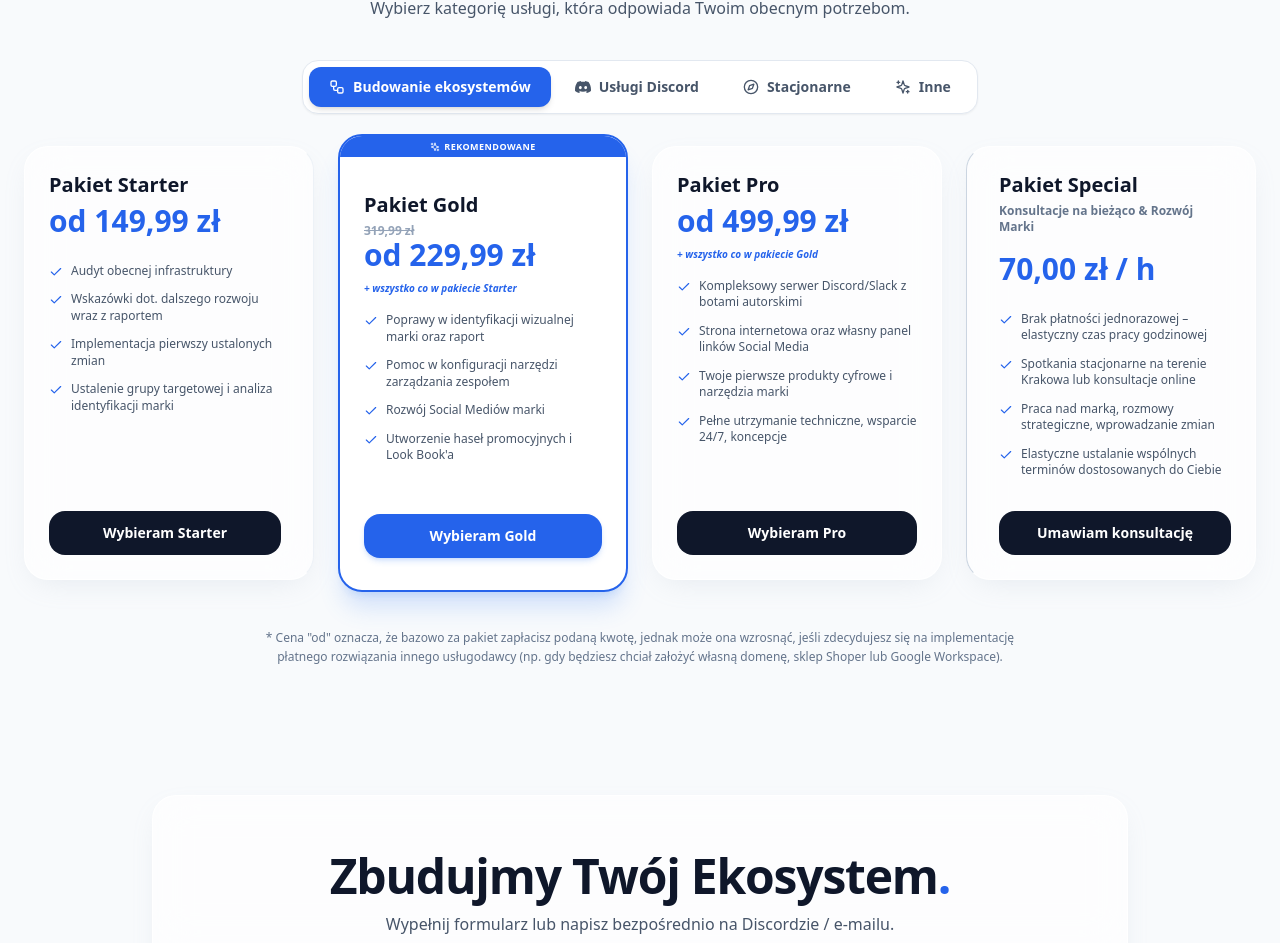
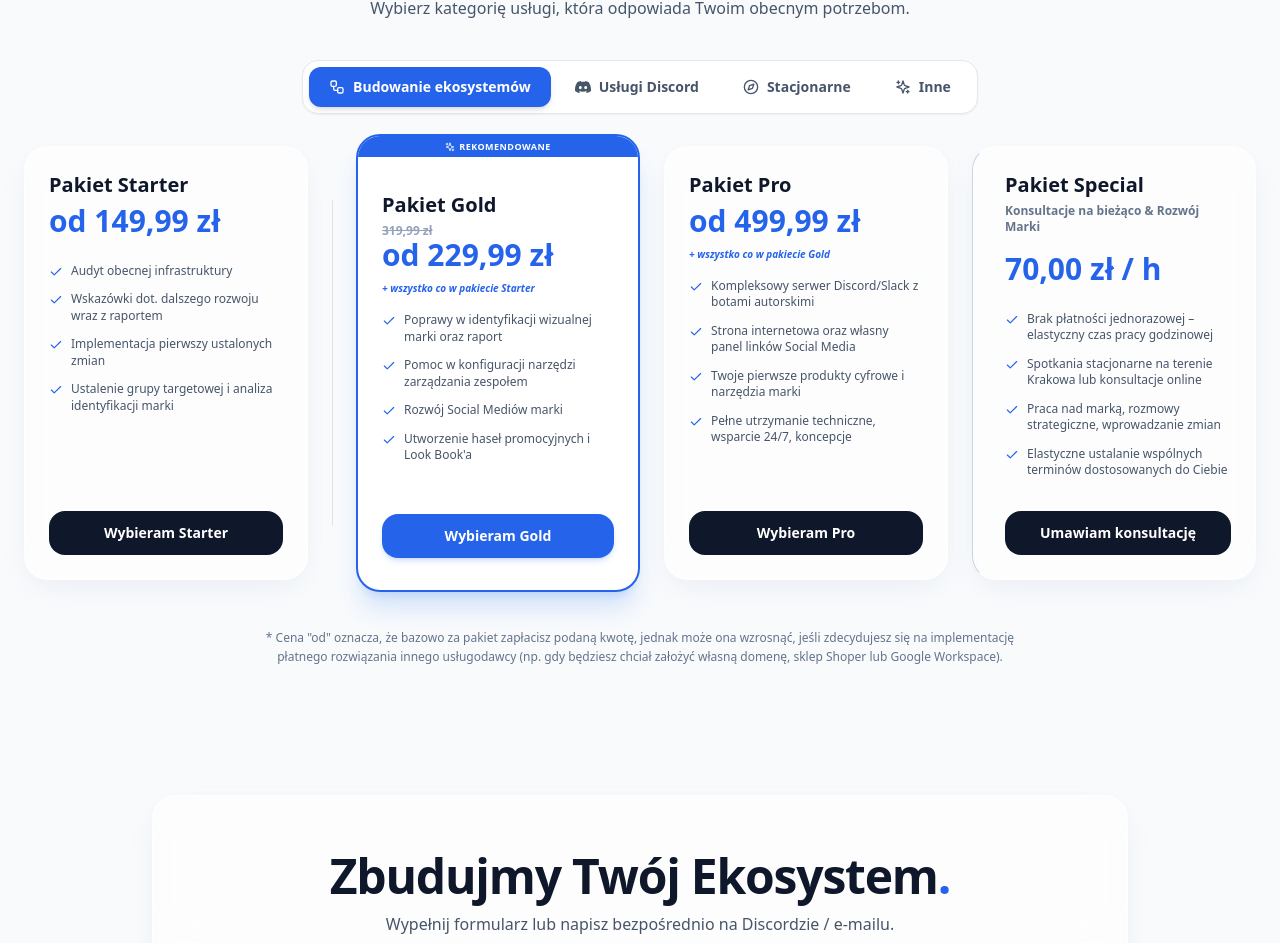
Before and after one commit to Ksperix/ksperix.dev, a Next.js app: page / in a window 1280 px wide. Shown: the part 7853-8796 px from the top of the page. Built offline with nearby package versions, Linux system fonts and the light colour scheme.

Commit message:
Update page.js

```diff
--- a/src/app/page.js
+++ b/src/app/page.js
@@ -740,10 +740,10 @@ export default function Home() {
             animate={{ opacity: 1, y: 0 }}
             className="space-y-6"
           >
-            <div className="grid grid-cols-1 md:grid-cols-2 lg:grid-cols-4 gap-6 items-stretch">
+            <div className="grid grid-cols-1 md:grid-cols-2 lg:grid-cols-[1fr_auto_1fr_1fr_1fr] gap-6 items-stretch">
 
               {/* 1. PAKIET STARTER */}
-              <div className="glass-card rounded-3xl p-6 border border-white/80 flex flex-col justify-between relative transition-all duration-300 lg:border-r lg:border-r-slate-200/60 lg:pr-8">
+              <div className="glass-card rounded-3xl p-6 border border-white/80 flex flex-col justify-between relative transition-all duration-300">
                 <div>
                   <h3 className="text-xl font-bold text-slate-900 mb-1">{pricingTiers[0].title}</h3>
                   <div className="mb-6">
@@ -768,6 +768,11 @@ export default function Home() {
                 >
                   Wybieram Starter
                 </button>
+              </div>
+
+              {/* DEDYKOWANA LINIA ODZIELAJĄCA POMIĘDZY STARTER A GOLD */}
+              <div className="hidden lg:flex items-center justify-center -mx-3">
+                <div className="w-[1px] h-3/4 bg-slate-300/60 rounded-full" />
               </div>
 
               {/* 2. PAKIET GOLD (REKOMENDOWANY) */}
```
